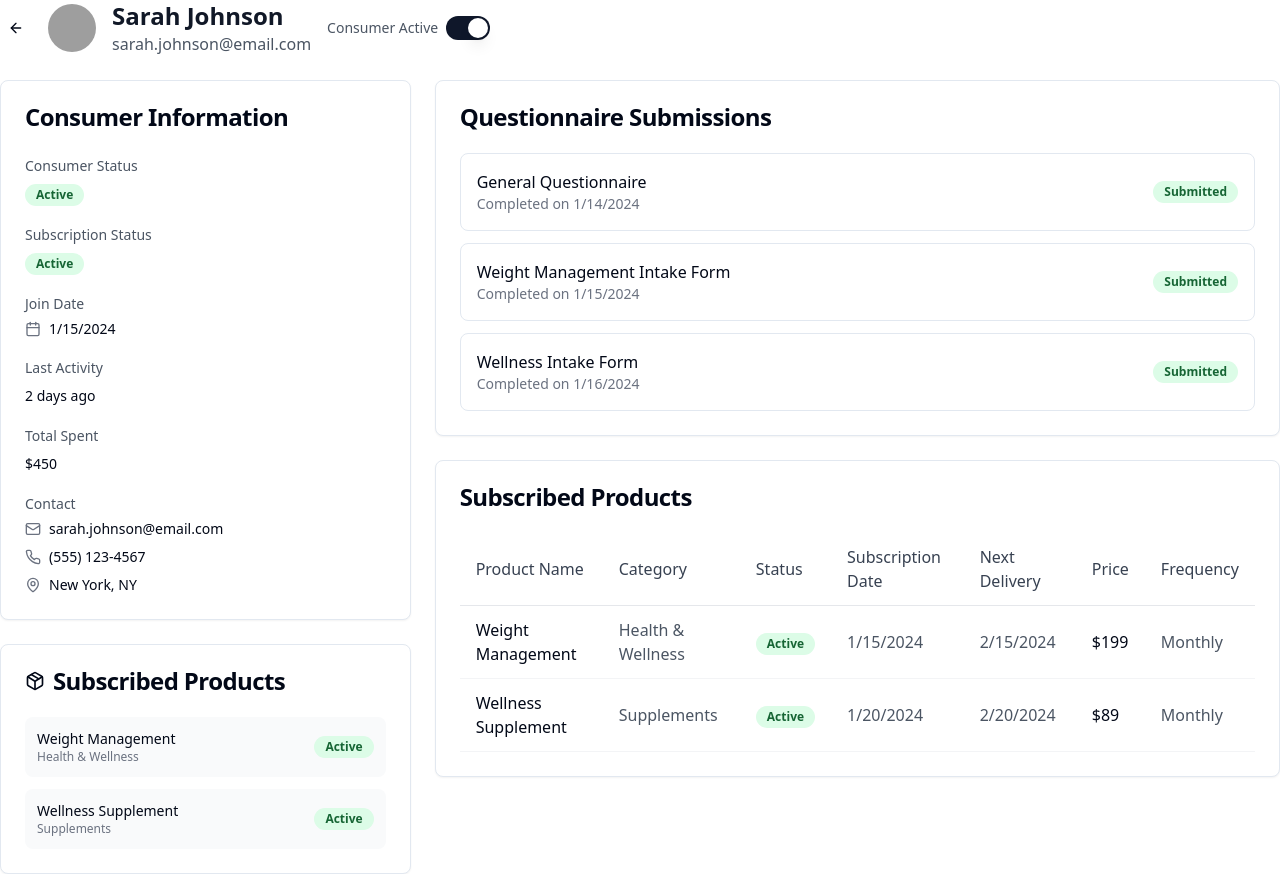
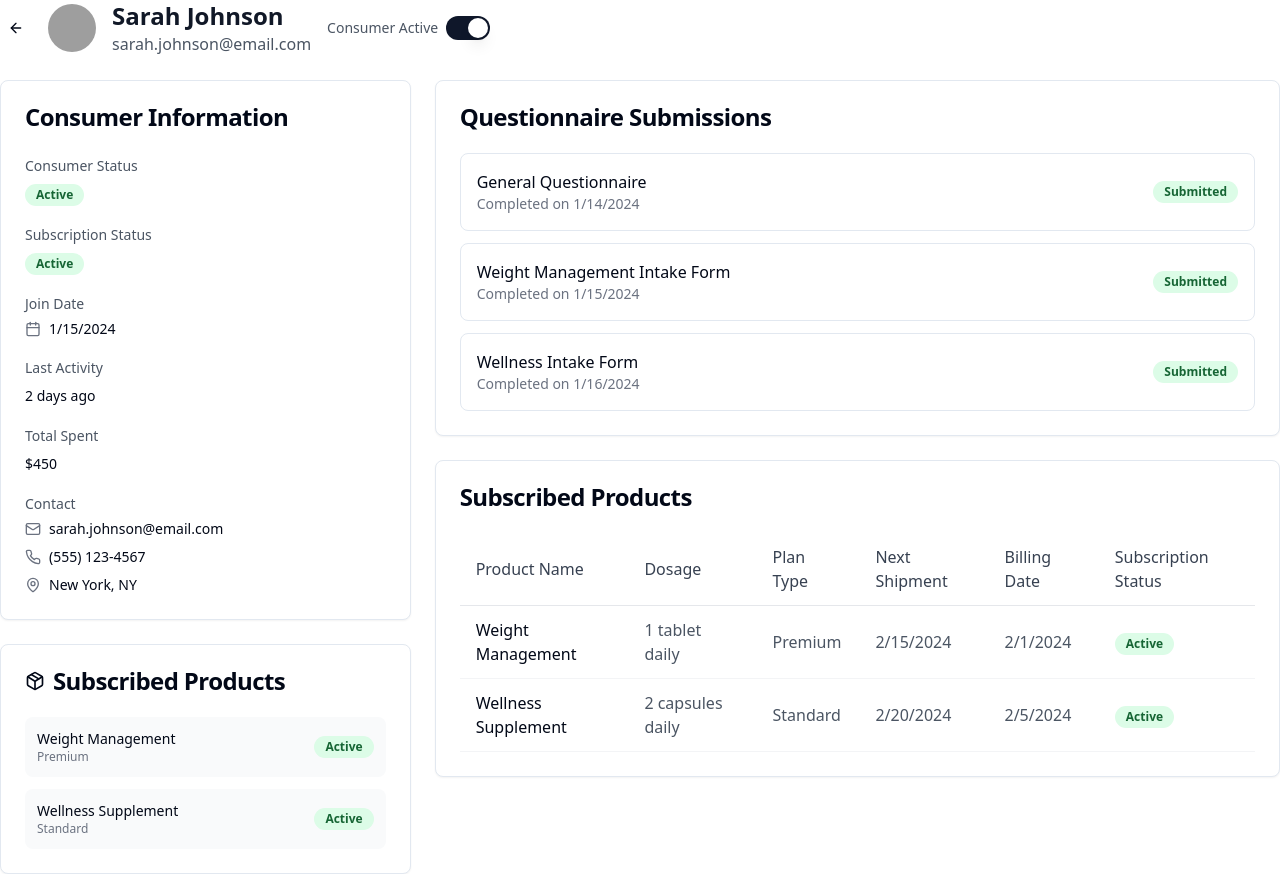
Before and after one commit to antareep1590/hyre-admin-nexus-portal, a React (Vite) app: page /admin/consumers/1 in a window 1280 px wide. Built offline with nearby package versions, Linux system fonts and the light colour scheme; grey boxes are pictures that could not be loaded.

Commit message:
Update subscribed products table
Update the Subscribed Products table on the consumer details page to display Product Name, Dosage, Plan Type, Next Shipment, Billing Date, and Subscription Status.

```diff
--- a/src/components/admin/ConsumerDetailsPage.tsx
+++ b/src/components/admin/ConsumerDetailsPage.tsx
@@ -12,12 +12,11 @@ interface ConsumerDetailsPageProps {}
 interface SubscribedProduct {
   id: number;
   name: string;
-  category: string;
-  subscriptionDate: string;
+  dosage: string;
+  planType: string;
+  nextShipment: string;
+  billingDate: string;
   status: 'Active' | 'Paused' | 'Cancelled';
-  nextDelivery: string;
-  price: number;
-  frequency: string;
 }
 
 interface QuestionnaireSubmission {
@@ -67,22 +66,20 @@ const mockSubscribedProducts: SubscribedProduct[] = [
   {
     id: 1,
     name: "Weight Management",
-    category: "Health & Wellness",
-    subscriptionDate: "2024-01-15",
-    status: "Active",
-    nextDelivery: "2024-02-15",
-    price: 199,
-    frequency: "Monthly"
+    dosage: "1 tablet daily",
+    planType: "Premium",
+    nextShipment: "2024-02-15",
+    billingDate: "2024-02-01",
+    status: "Active"
   },
   {
     id: 2,
     name: "Wellness Supplement",
-    category: "Supplements",
-    subscriptionDate: "2024-01-20",
-    status: "Active",
-    nextDelivery: "2024-02-20",
-    price: 89,
-    frequency: "Monthly"
+    dosage: "2 capsules daily",
+    planType: "Standard",
+    nextShipment: "2024-02-20",
+    billingDate: "2024-02-05",
+    status: "Active"
   }
 ];
 
@@ -223,7 +220,7 @@ export const ConsumerDetailsPage: React.FC<ConsumerDetailsPageProps> = () => {
                   <div key={product.id} className="flex items-center justify-between p-3 bg-gray-50 rounded-lg">
                     <div>
                       <div className="font-medium text-sm">{product.name}</div>
-                      <div className="text-xs text-gray-500">{product.category}</div>
+                      <div className="text-xs text-gray-500">{product.planType}</div>
                     </div>
                     <Badge className={getStatusColor(product.status)}>
                       {product.status}
@@ -272,32 +269,30 @@ export const ConsumerDetailsPage: React.FC<ConsumerDetailsPageProps> = () => {
                   <thead>
                     <tr className="border-b border-gray-200">
                       <th className="text-left py-3 px-4 font-medium text-gray-700">Product Name</th>
-                      <th className="text-left py-3 px-4 font-medium text-gray-700">Category</th>
-                      <th className="text-left py-3 px-4 font-medium text-gray-700">Status</th>
-                      <th className="text-left py-3 px-4 font-medium text-gray-700">Subscription Date</th>
-                      <th className="text-left py-3 px-4 font-medium text-gray-700">Next Delivery</th>
-                      <th className="text-left py-3 px-4 font-medium text-gray-700">Price</th>
-                      <th className="text-left py-3 px-4 font-medium text-gray-700">Frequency</th>
+                      <th className="text-left py-3 px-4 font-medium text-gray-700">Dosage</th>
+                      <th className="text-left py-3 px-4 font-medium text-gray-700">Plan Type</th>
+                      <th className="text-left py-3 px-4 font-medium text-gray-700">Next Shipment</th>
+                      <th className="text-left py-3 px-4 font-medium text-gray-700">Billing Date</th>
+                      <th className="text-left py-3 px-4 font-medium text-gray-700">Subscription Status</th>
                     </tr>
                   </thead>
                   <tbody>
                     {mockSubscribedProducts.map((product) => (
                       <tr key={product.id} className="border-b border-gray-100 hover:bg-gray-50">
                         <td className="py-3 px-4 font-medium">{product.name}</td>
-                        <td className="py-3 px-4 text-gray-600">{product.category}</td>
+                        <td className="py-3 px-4 text-gray-600">{product.dosage}</td>
+                        <td className="py-3 px-4 text-gray-600">{product.planType}</td>
+                        <td className="py-3 px-4 text-gray-600">
+                          {new Date(product.nextShipment).toLocaleDateString()}
+                        </td>
+                        <td className="py-3 px-4 text-gray-600">
+                          {new Date(product.billingDate).toLocaleDateString()}
+                        </td>
                         <td className="py-3 px-4">
                           <Badge className={getStatusColor(product.status)}>
                             {product.status}
                           </Badge>
                         </td>
-                        <td className="py-3 px-4 text-gray-600">
-                          {new Date(product.subscriptionDate).toLocaleDateString()}
-                        </td>
-                        <td className="py-3 px-4 text-gray-600">
-                          {new Date(product.nextDelivery).toLocaleDateString()}
-                        </td>
-                        <td className="py-3 px-4 font-medium">${product.price}</td>
-                        <td className="py-3 px-4 text-gray-600">{product.frequency}</td>
                       </tr>
                     ))}
                   </tbody>
```
